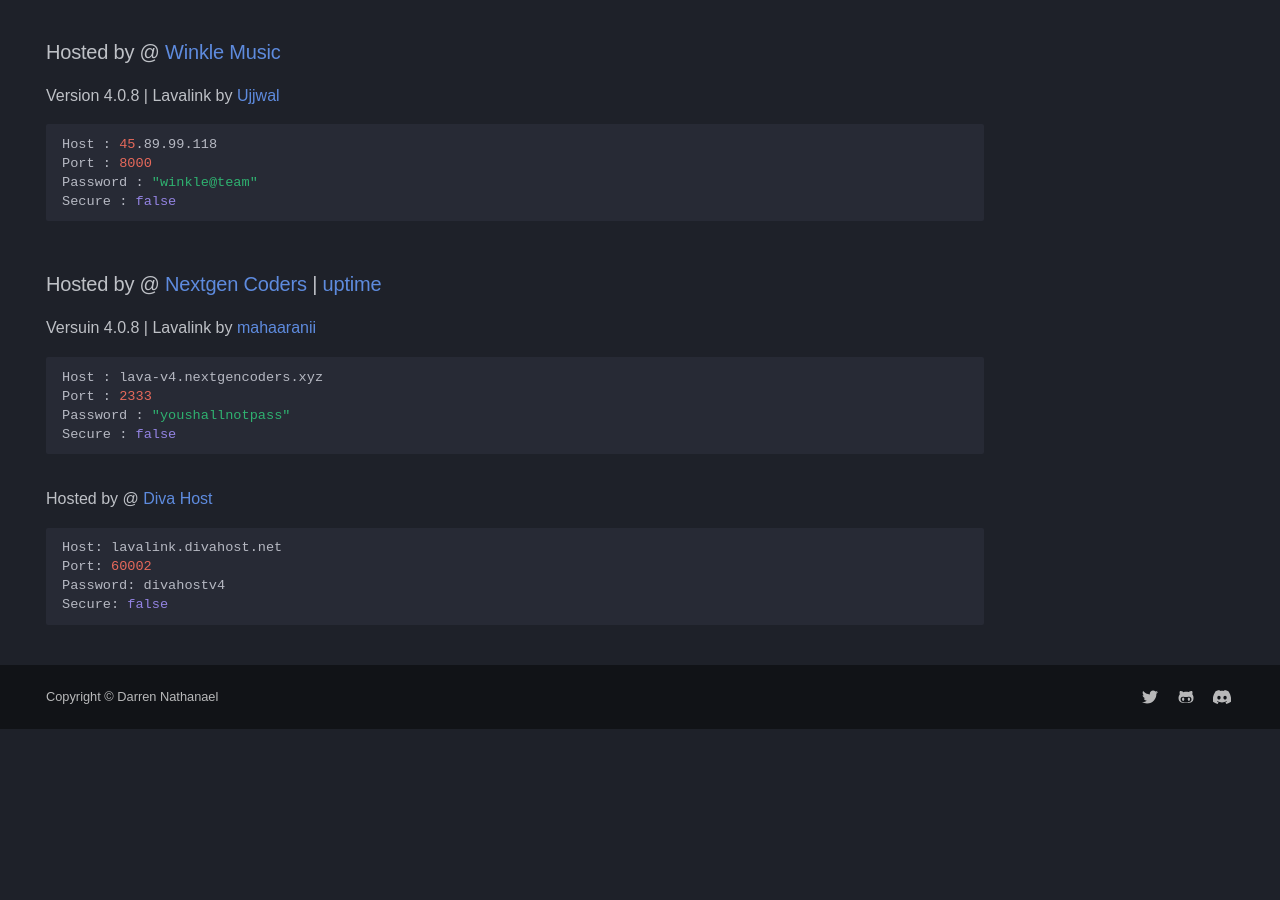
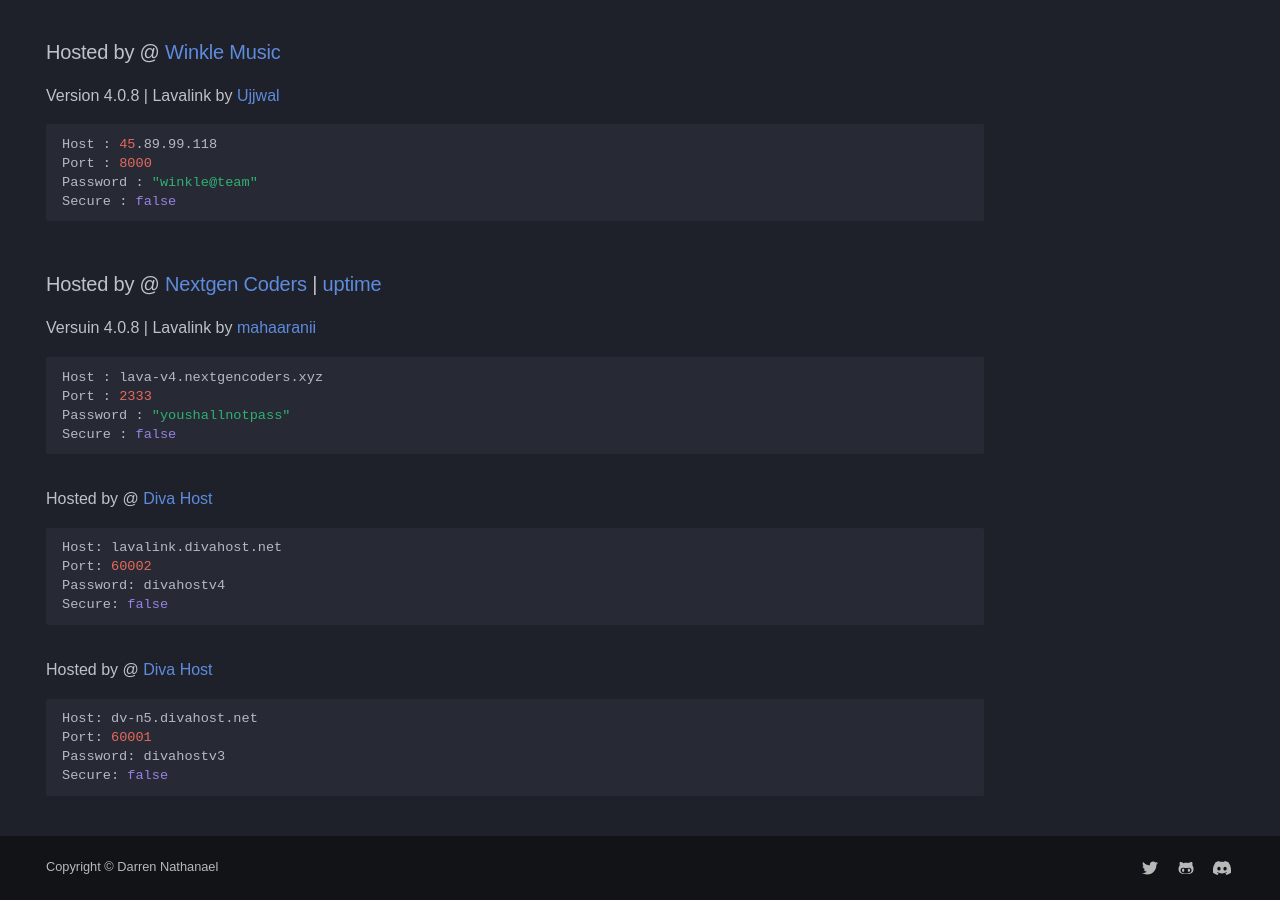
Before and after one commit to DarrenOfficial/lavalink-list, an MkDocs documentation site: the page built from docs/NoSSL/lavalink-without-ssl.md, in a window 1280 px wide and 900 px high, scrolled down 3634 px. Built offline with MkDocs 1.6.1 and Material for MkDocs 9.7.7, drawn with Linux system fonts in a browser that asks for light colours; some web fonts are replaced; comment, search, counter and statistics services are not loaded; a style sheet for code colours, icons or effects is not loaded; before the commit the page ends 4363 px from its top, so only the background shows below that.

Commit message:
Update lavalink-without-ssl.md

````diff
--- a/docs/NoSSL/lavalink-without-ssl.md
+++ b/docs/NoSSL/lavalink-without-ssl.md
@@ -187,3 +187,11 @@ Port: 60002
 Password: divahostv4
 Secure: false
 ```
+
+Hosted by @ [Diva Host](https://discord.gg/divahost)
+```bash
+Host: dv-n5.divahost.net
+Port: 60001
+Password: divahostv3
+Secure: false
+```
````
